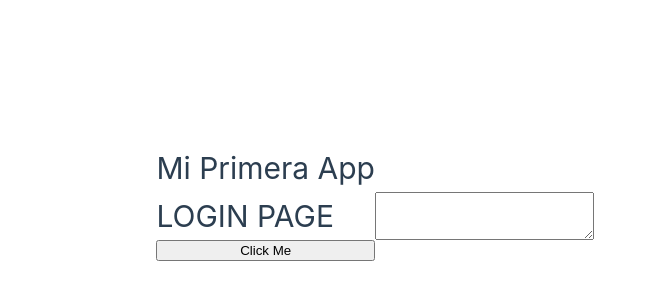
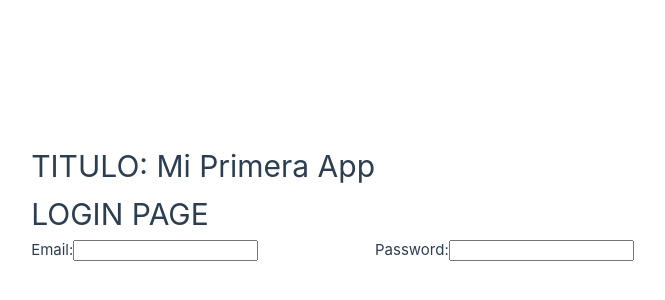
Before and after one commit to Eurekamps/DAM1_LM_VUE1, a Vue app: page / in a window 1280 px wide. Shown: the part 198-498 px from the top of the page, without its empty margins (265-930 px from the left). Built offline with nearby package versions, Linux system fonts and the light colour scheme.

Commit message:
Inputs the login

```diff
--- a/src/components/Login.vue
+++ b/src/components/Login.vue
@@ -4,8 +4,21 @@
 
 
 <template>
-    <h1> LOGIN PAGE</h1>
-    <textarea></textarea>
+    <h1> LOGIN PAGE</h1><br/><br/>
+
+    <!-- Email Input -->
+    <div>
+        <label for="email">Email:</label>
+        <input type="email" id="email" v-model="email" />
+    </div>
+
+    <!-- Password Input -->
+    <div>
+        <label for="password">Password:</label>
+        <input type="password" id="password" v-model="password" />
+    </div>
+
+
 
 </template>
 
--- a/src/components/Principal.vue
+++ b/src/components/Principal.vue
@@ -14,11 +14,9 @@ import { ref } from 'vue';
 
 <template>
 
-  <h1> {{ sTitle }}</h1>
+  <h1>TITULO: {{ sTitle }}</h1>
   <br/> <br/>
   <Login/>
-
-  <button @click="changeMessage">Click Me</button>
 
 
 </template>
```
